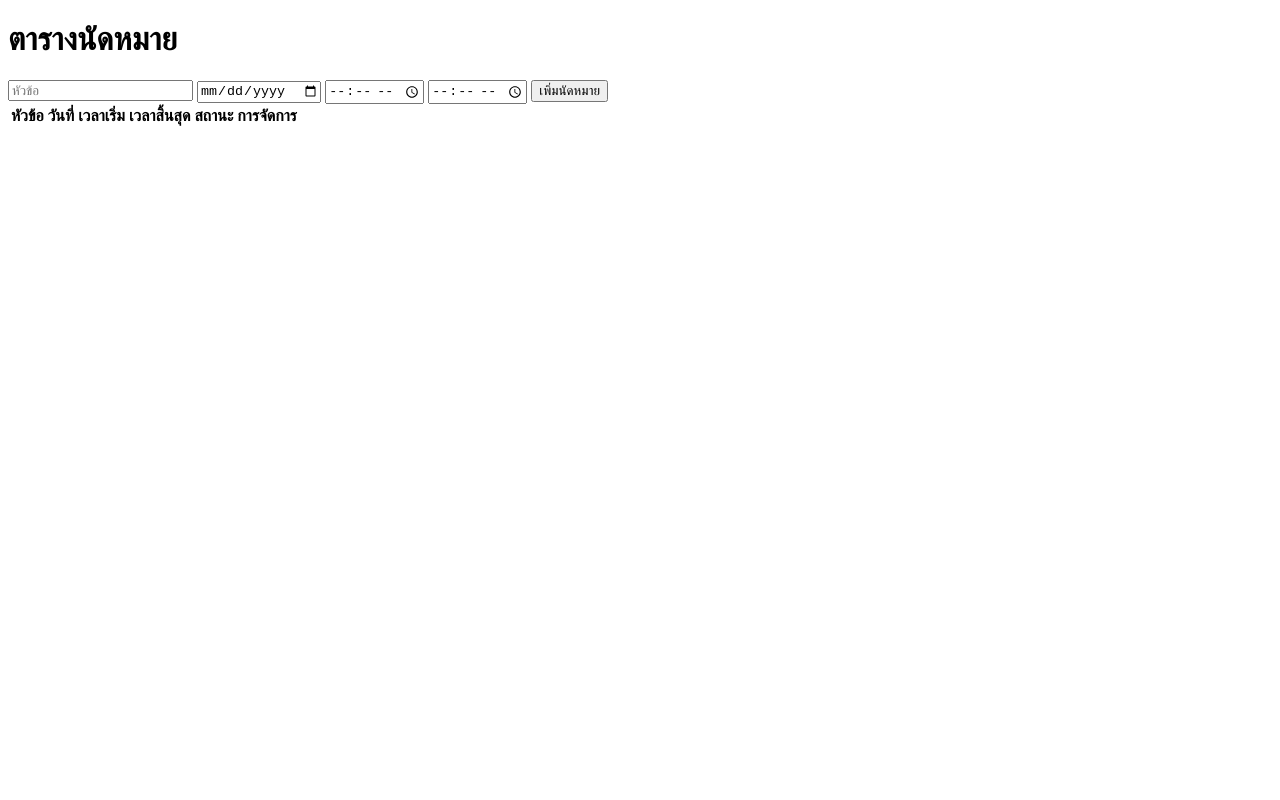
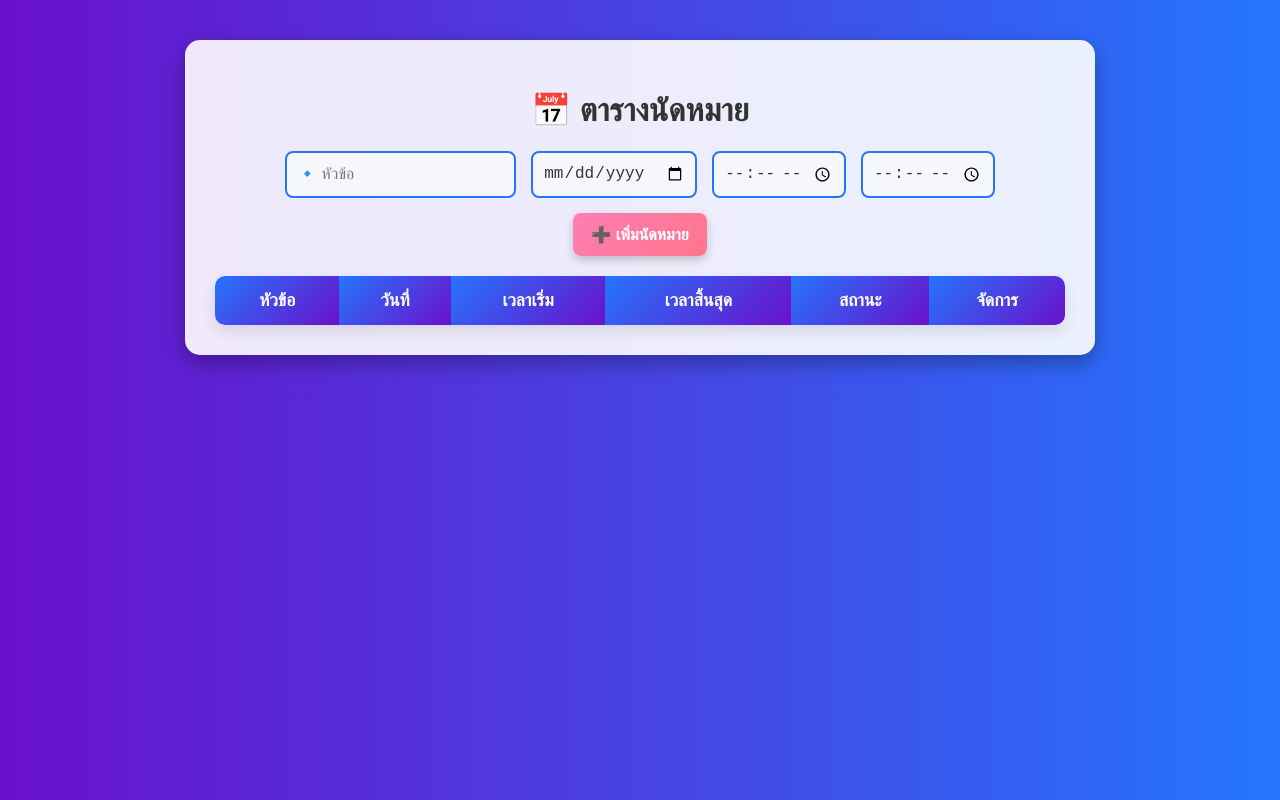
Before and after one commit to 66160137-Pitiphong/hw4-3, a plain HTML site: page index.html in a window 1280 px wide. Drawn offline with Linux system fonts and the light colour scheme; files that its build step writes are made by us from their sources.

Commit message:
style.css

```diff
--- a/index.html
+++ b/index.html
@@ -3,18 +3,18 @@
 <head>
     <meta charset="UTF-8">
     <meta name="viewport" content="width=device-width, initial-scale=1.0">
-    <title>ตารางนัดหมาย</title>
-    <link rel="stylesheet" href="styles.css">
+    <title>📅 ตารางนัดหมาย</title>
+    <link rel="stylesheet" href="css/styles.css">
 </head>
 <body>
     <div class="container">
-        <h1>ตารางนัดหมาย</h1>
+        <h1>📅 ตารางนัดหมาย</h1>
         <div class="form">
-            <input type="text" id="title" placeholder="หัวข้อ">
+            <input type="text" id="title" placeholder="🔹 หัวข้อ">
             <input type="date" id="date">
             <input type="time" id="startTime">
             <input type="time" id="endTime">
-            <button onclick="addAppointment()">เพิ่มนัดหมาย</button>
+            <button onclick="addAppointment()">➕ เพิ่มนัดหมาย</button>
         </div>
         <table>
             <thead>
@@ -24,7 +24,7 @@
                     <th>เวลาเริ่ม</th>
                     <th>เวลาสิ้นสุด</th>
                     <th>สถานะ</th>
-                    <th>การจัดการ</th>
+                    <th>จัดการ</th>
                 </tr>
             </thead>
             <tbody id="appointmentList">
--- a/script.js
+++ b/script.js
@@ -7,7 +7,7 @@ function addAppointment() {
     const endTime = document.getElementById("endTime").value;
 
     if (!title || !date || !startTime || !endTime) {
-        alert("กรุณากรอกข้อมูลให้ครบ");
+        alert("❌ กรุณากรอกข้อมูลให้ครบ");
         return;
     }
 
@@ -17,13 +17,23 @@ function addAppointment() {
         date,
         startTime,
         endTime,
-        status: "confirmed"
+        status: "✅ ยืนยัน"
     };
 
     appointments.push(newAppointment);
     renderAppointments();
+    clearForm();
 }
 
+/* เคลียร์ช่องกรอกข้อมูล */
+function clearForm() {
+    document.getElementById("title").value = "";
+    document.getElementById("date").value = "";
+    document.getElementById("startTime").value = "";
+    document.getElementById("endTime").value = "";
+}
+
+/* แสดงรายการ */
 function renderAppointments() {
     const appointmentList = document.getElementById("appointmentList");
     appointmentList.innerHTML = "";
@@ -36,10 +46,10 @@ function renderAppointments() {
             <td>${appointment.date}</td>
             <td>${appointment.startTime}</td>
             <td>${appointment.endTime}</td>
-            <td class="${appointment.status === 'cancelled' ? 'cancelled' : ''}">${appointment.status}</td>
+            <td class="${appointment.status.includes('❌') ? 'cancelled' : ''}">${appointment.status}</td>
             <td>
-                <button class="cancel" onclick="cancelAppointment(${appointment.id})">ยกเลิก</button>
-                <button class="delete" onclick="deleteAppointment(${appointment.id})">ลบ</button>
+                <button class="cancel" onclick="cancelAppointment(${appointment.id})">❌ ยกเลิก</button>
+                <button class="delete" onclick="deleteAppointment(${appointment.id})">🗑 ลบ</button>
             </td>
         `;
 
@@ -47,13 +57,15 @@ function renderAppointments() {
     });
 }
 
+/* เปลี่ยนสถานะเป็น "ยกเลิก" */
 function cancelAppointment(id) {
     appointments = appointments.map(app =>
-        app.id === id ? { ...app, status: "cancelled" } : app
+        app.id === id ? { ...app, status: "❌ ยกเลิก" } : app
     );
     renderAppointments();
 }
 
+/* ลบออกจากรายการ */
 function deleteAppointment(id) {
     appointments = appointments.filter(app => app.id !== id);
     renderAppointments();
--- a/style.css
+++ /dev/null
@@ -1,55 +0,0 @@
-body {
-    font-family: Arial, sans-serif;
-    background-color: #f4f4f4;
-    text-align: center;
-}
-
-.container {
-    width: 80%;
-    margin: 20px auto;
-    background: white;
-    padding: 20px;
-    border-radius: 8px;
-    box-shadow: 0 0 10px rgba(0, 0, 0, 0.1);
-}
-
-.form {
-    margin-bottom: 20px;
-}
-
-input, button {
-    margin: 5px;
-    padding: 8px;
-}
-
-table {
-    width: 100%;
-    border-collapse: collapse;
-}
-
-th, td {
-    border: 1px solid #ddd;
-    padding: 10px;
-}
-
-th {
-    background-color: #007BFF;
-    color: white;
-}
-
-button {
-    cursor: pointer;
-    background-color: #007BFF;
-    color: white;
-    border: none;
-    padding: 8px 12px;
-    border-radius: 5px;
-}
-
-button.cancel {
-    background-color: red;
-}
-
-button.delete {
-    background-color: gray;
-}
--- /dev/null
+++ b/styles.css
@@ -0,0 +1,145 @@
+/* ตั้งค่าพื้นฐาน */
+body {
+    font-family: 'Poppins', sans-serif;
+    background: linear-gradient(to right, #6a11cb, #2575fc);
+    text-align: center;
+    color: white;
+    margin: 0;
+    padding: 20px;
+}
+
+/* กล่องหลัก */
+.container {
+    width: 90%;
+    max-width: 850px;
+    margin: 20px auto;
+    background: rgba(255, 255, 255, 0.9);
+    padding: 30px;
+    border-radius: 15px;
+    box-shadow: 0 8px 20px rgba(0, 0, 0, 0.3);
+    color: #333;
+    transition: transform 0.3s ease-in-out, box-shadow 0.3s ease-in-out;
+}
+
+.container:hover {
+    transform: scale(1.02);
+    box-shadow: 0 10px 25px rgba(0, 0, 0, 0.4);
+}
+
+/* แบบฟอร์ม */
+.form {
+    display: flex;
+    flex-wrap: wrap;
+    justify-content: center;
+    gap: 15px;
+    margin-bottom: 20px;
+}
+
+input, button {
+    padding: 12px;
+    border: none;
+    border-radius: 8px;
+    font-size: 1rem;
+    transition: all 0.3s;
+}
+
+/* ปรับ input */
+input {
+    border: 2px solid #2575fc;
+    outline: none;
+    background: #f5f7fa;
+    color: #333;
+    padding: 10px;
+}
+
+input:focus {
+    border-color: #6a11cb;
+    box-shadow: 0 0 10px rgba(106, 17, 203, 0.5);
+}
+
+/* ปรับปุ่ม */
+button {
+    background: linear-gradient(135deg, #ff7eb3, #ff758c);
+    color: white;
+    cursor: pointer;
+    font-weight: bold;
+    box-shadow: 0 4px 10px rgba(0, 0, 0, 0.2);
+    padding: 12px 18px;
+    font-size: 1rem;
+}
+
+button:hover {
+    background: linear-gradient(135deg, #ff758c, #ff7eb3);
+    transform: scale(1.05);
+    box-shadow: 0 5px 12px rgba(0, 0, 0, 0.3);
+}
+
+/* ปุ่มยกเลิก */
+button.cancel {
+    background: linear-gradient(135deg, #ff4b5c, #ff6a88);
+}
+
+button.cancel:hover {
+    background: linear-gradient(135deg, #ff6a88, #ff4b5c);
+}
+
+/* ปุ่มลบ */
+button.delete {
+    background: linear-gradient(135deg, #34495e, #2c3e50);
+}
+
+button.delete:hover {
+    background: linear-gradient(135deg, #2c3e50, #34495e);
+}
+
+/* ตาราง */
+table {
+    width: 100%;
+    border-collapse: collapse;
+    margin-top: 15px;
+    border-radius: 10px;
+    overflow: hidden;
+    box-shadow: 0 6px 15px rgba(0, 0, 0, 0.1);
+    background: #fff;
+}
+
+th, td {
+    padding: 14px;
+    text-align: center;
+    font-size: 1rem;
+}
+
+/* หัวตาราง */
+th {
+    background: linear-gradient(135deg, #2575fc, #6a11cb);
+    color: white;
+    font-size: 1.1rem;
+}
+
+/* แถวข้อมูล */
+td {
+    background: #f0f0f0;
+    color: #333;
+    transition: background 0.3s ease-in-out;
+}
+
+/* เพิ่มเอฟเฟกต์ hover */
+td:hover {
+    background: #d5dbdb;
+}
+
+/* สีแถวสลับกัน */
+tr:nth-child(even) td {
+    background: #e9eef5;
+}
+
+/* เปลี่ยนสีเมื่อถูกยกเลิก */
+td.cancelled {
+    color: red;
+    font-weight: bold;
+}
+
+/* เพิ่มเอฟเฟกต์นุ่มนวล */
+button, input {
+    transition: all 0.3s ease-in-out;
+}
```
